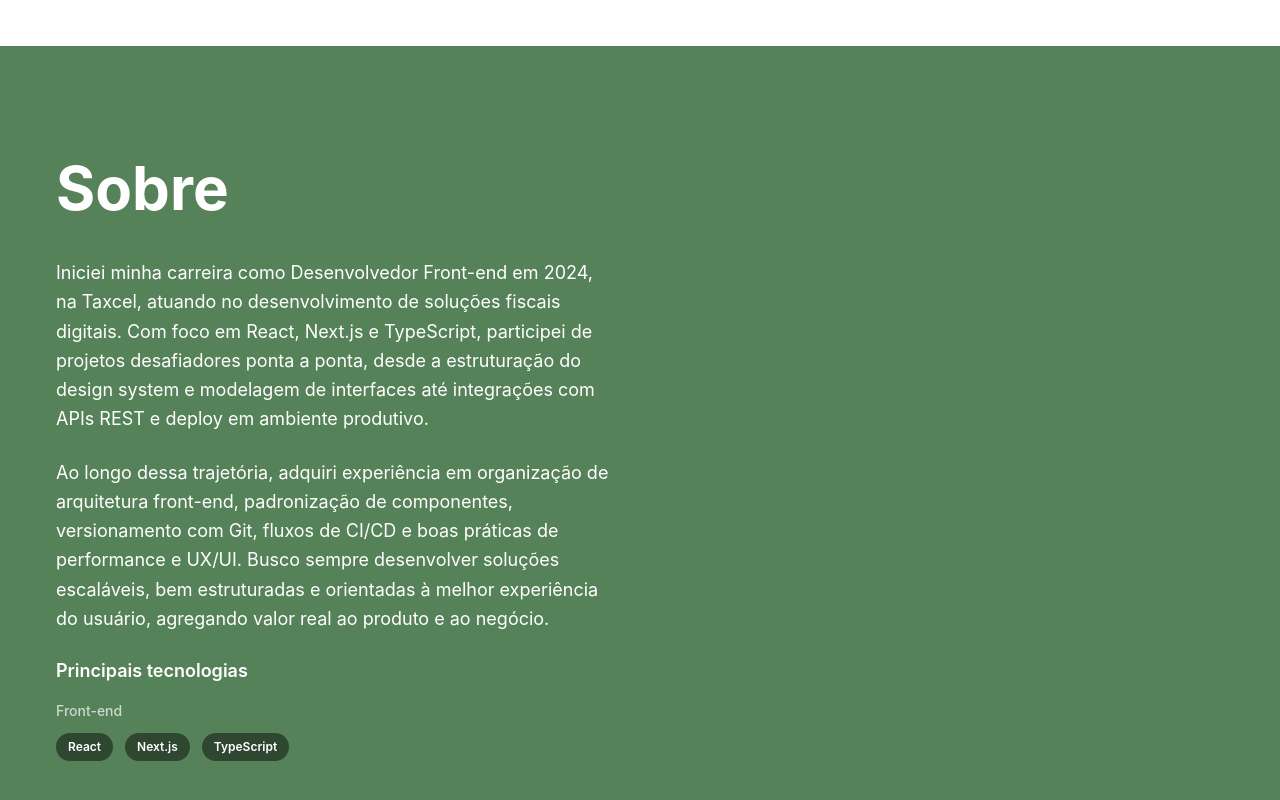
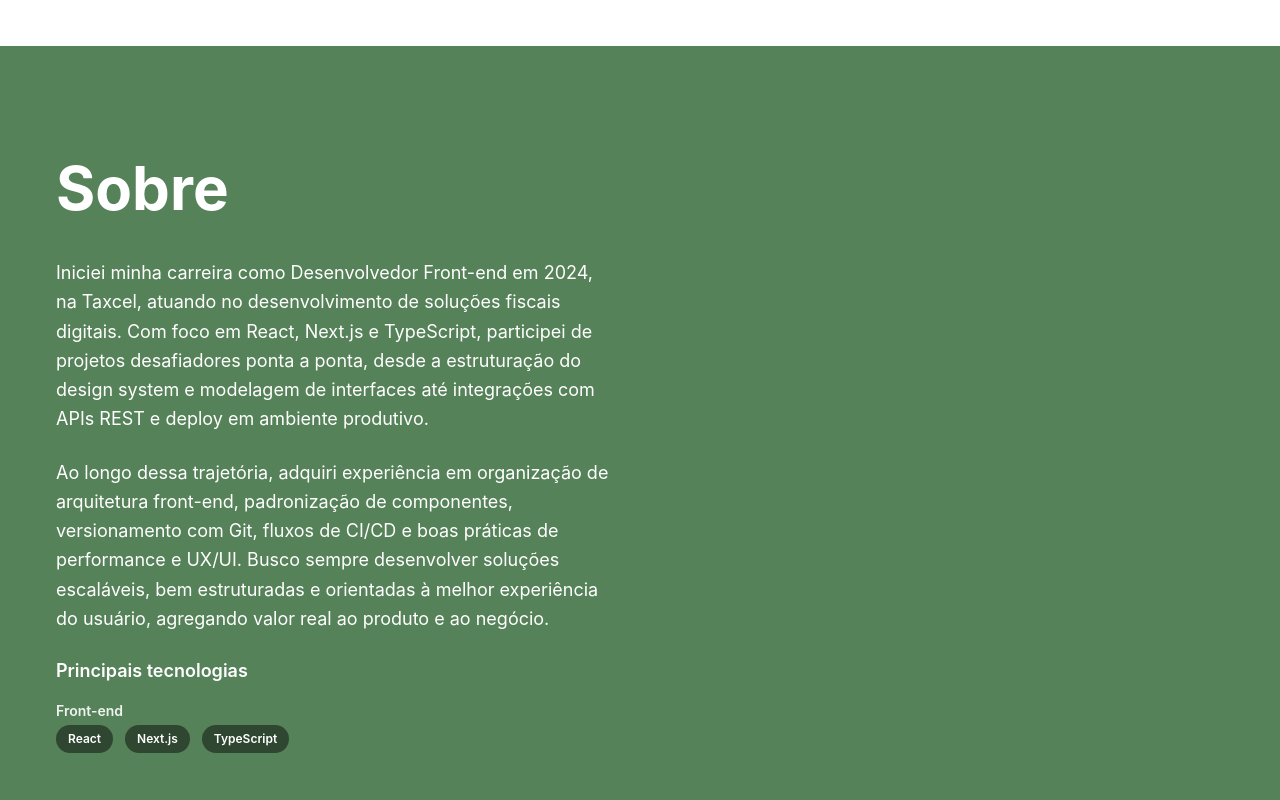
Before and after one commit to Guilherme1Souza/my-portfolio, a Next.js app: page / in a window 1280 px wide. Shown: the part 858-1658 px from the top of the page. Built offline with nearby package versions, Linux system fonts and the light colour scheme.

Commit message:
fix: ajusta estilo do cabeçalho na seção "Sobre" para melhor legibilidade

```diff
--- a/src/components/Sections/About/page.jsx
+++ b/src/components/Sections/About/page.jsx
@@ -37,7 +37,7 @@ export default function About() {
                   Principais tecnologias
                 </h2>
 
-                <h3 className="text-sm font-medium text-white/70 mb-3">
+                <h3 className="text-sm font-semibold text-white/90 mb-1">
                   Front-end
                 </h3>
 
```
